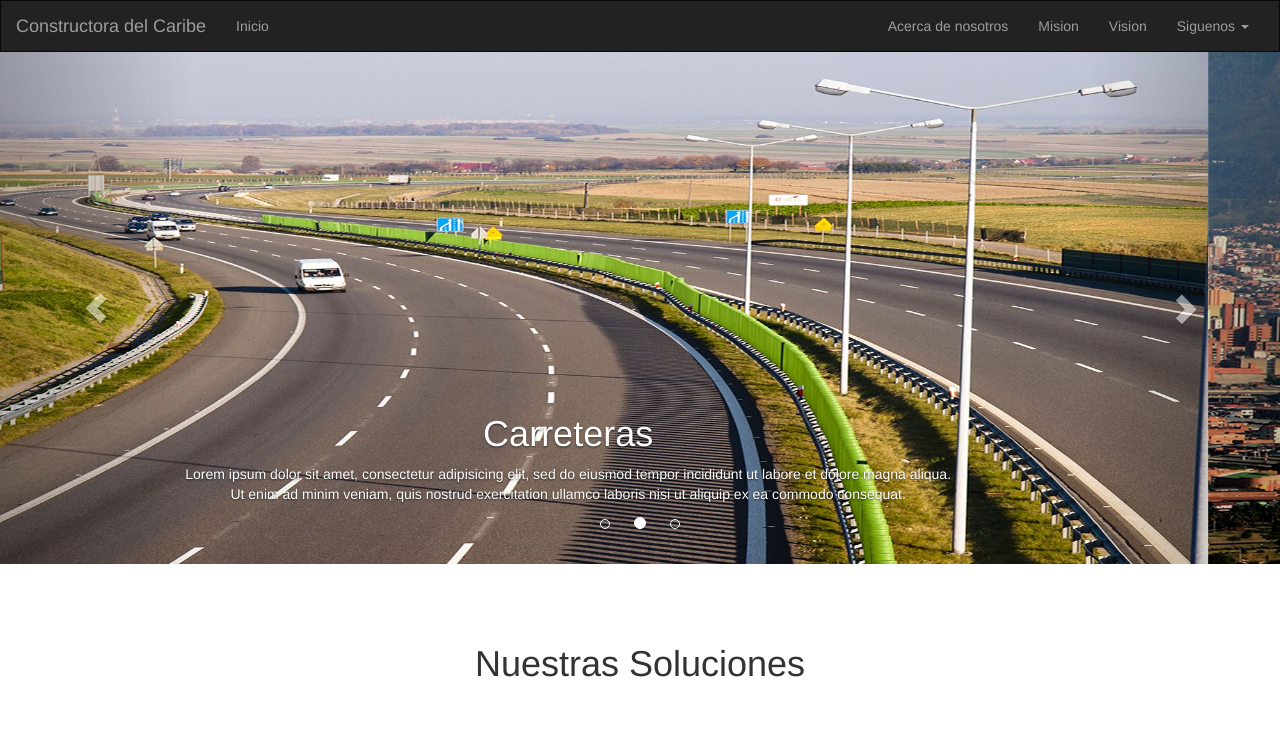
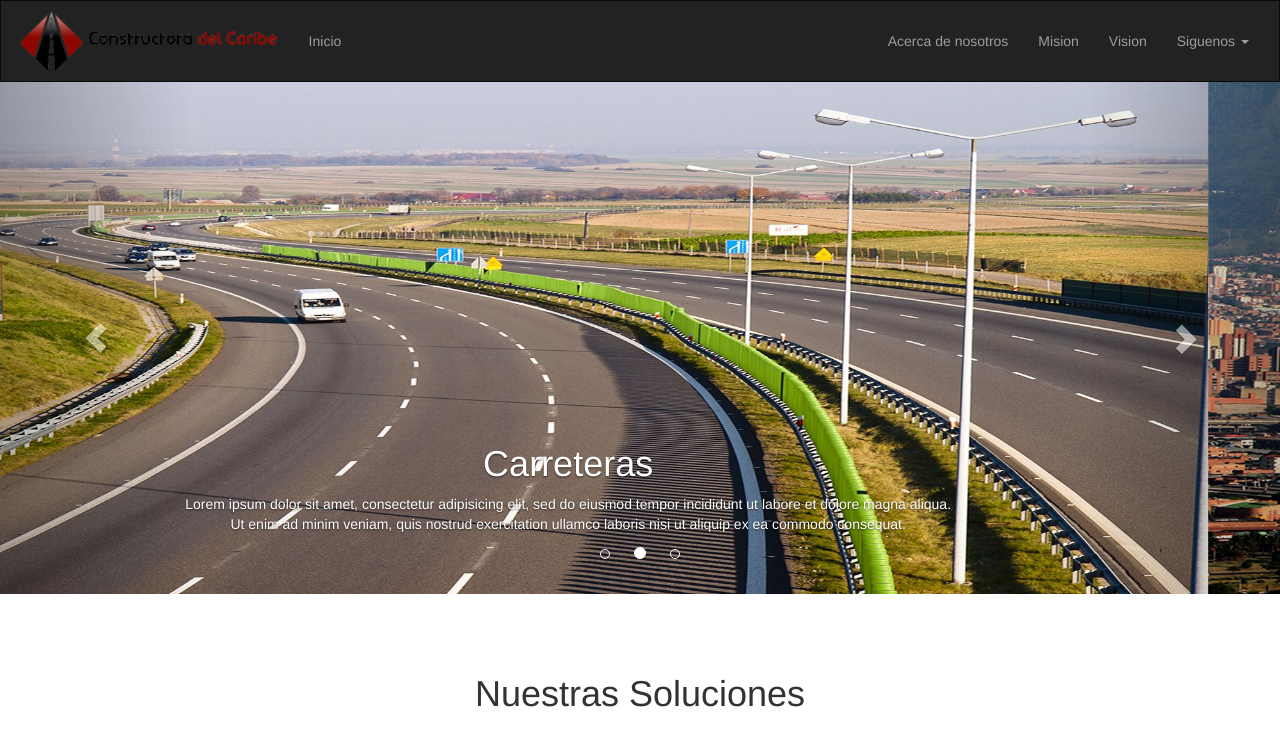
Before and after one commit to mperezlamadrid/construcaribe, a plain HTML site: page public/index.html in a window 1280 px wide. Shown: the top 751 px of the page. Drawn offline with Linux system fonts and the light colour scheme.

Commit message:
I added changes into the header

```diff
--- a/public/index.html
+++ b/public/index.html
@@ -21,7 +21,7 @@
                 <span class="icon-bar"></span>
                 <span class="icon-bar"></span>
               </button>
-            <a class="navbar-brand" href="/">Constructora del Caribe</a>
+              <a class="navbar-brand" href="/"><img src="images/logos/constru.png" alt="logo-header"></a>
             </div>
 
             <!-- Collect the nav links, forms, and other content for toggling -->
--- a/public/stylesheets/genaral_styles.css
+++ b/public/stylesheets/genaral_styles.css
@@ -23,8 +23,22 @@
 	margin: 0 10px !important;
 }
 
-ul.nav.navbar-nav li:hover{
-	background-color: #000;
+.navbar-header{
+	height: 80px;
+}
+
+.navbar-toggle{
+	padding: 12px 13px;
+	margin-top: 20px;
+}
+
+ul.nav.navbar-nav{
+	margin-top: 15px;
+}
+
+.navbar-header a img{
+	height: 70px;
+	margin-top: -10px;
 }
 
 /*FOOTER*/
```
Also changed, not shown: public/acerca.html (+1 -1 lines), public/mision.html (+1 -1 lines), public/vision.html (+1 -1 lines), public/images/constru.png (added), public/images/logos/constru.png (added). Lines whose indentation alone changed are shown as unchanged.
